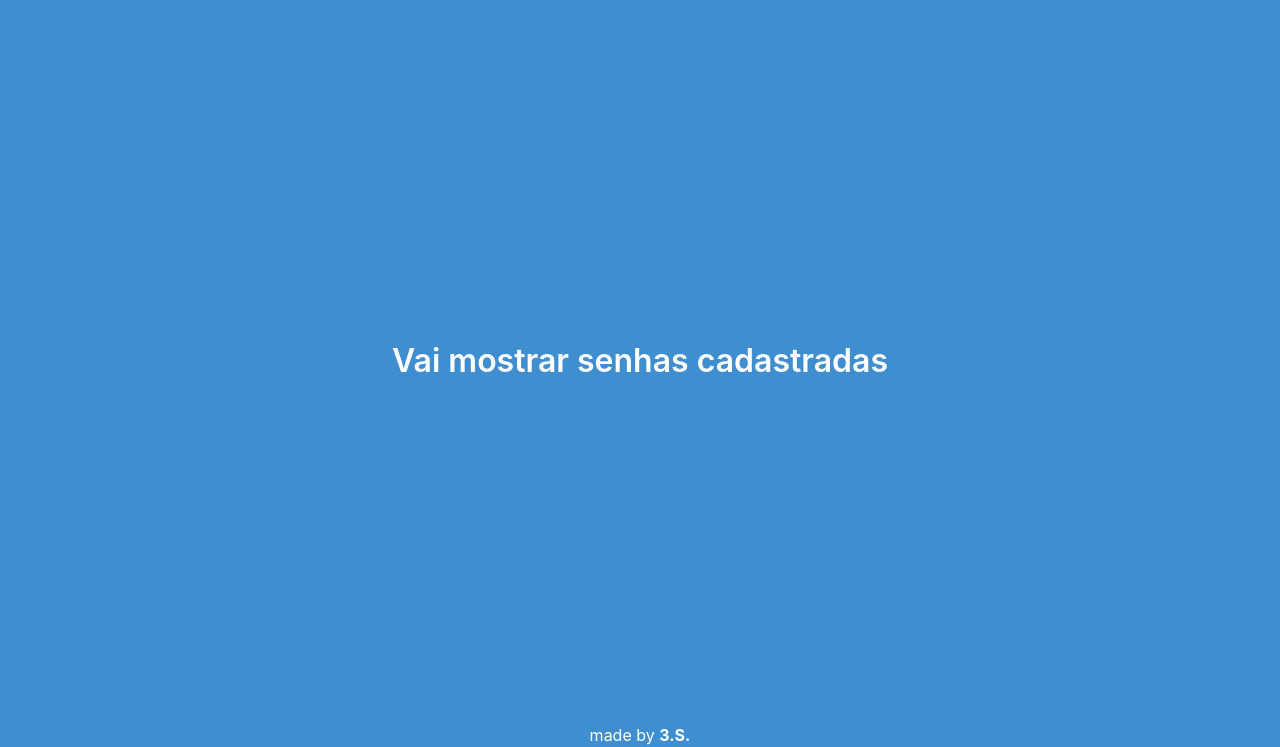
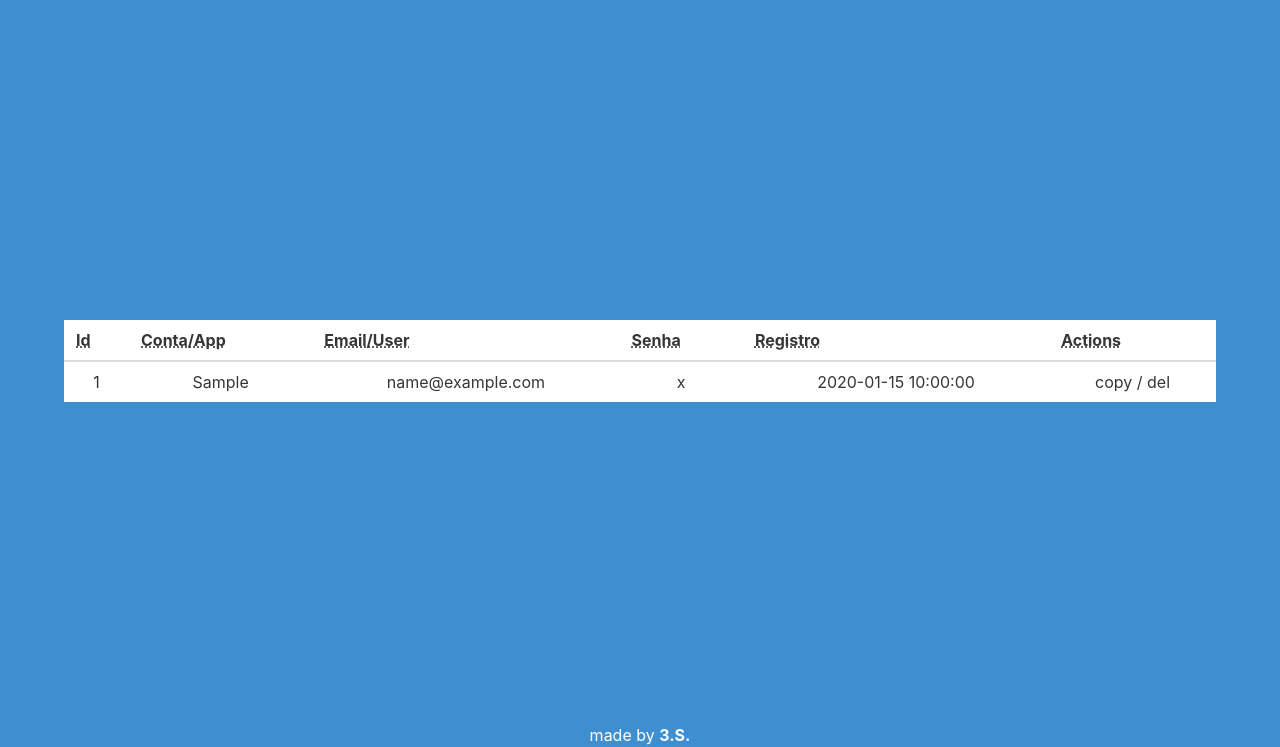
Before and after one commit to es99/password-generator, a Flask app: page /senhas in a window 1280 px wide. Shown: the part 53-800 px from the top of the page. Run offline with Flask 2, Linux system fonts and the light colour scheme; tables that the repository leaves empty hold one stand-in row (values such as "Sample post").

Commit message:
adicionando tabelas e select no banco

```diff
--- a/generatorpass/ext/site/main.py
+++ b/generatorpass/ext/site/main.py
@@ -1,6 +1,7 @@
 from flask import request, render_template
 from flask import Blueprint
 from generatorpass.ext.gerador import generate
+from generatorpass.ext.db.models import Senhas
 
 bp = Blueprint("site", __name__)
 
@@ -20,7 +21,8 @@ def index():
 
 @bp.route('/senhas')
 def senhas():
-    return render_template("senhas.html")
+    items = Senhas.query.all()
+    return render_template("senhas.html", items=items)
 
 @bp.route('/about')
 def about():
--- a/generatorpass/templates/senhas.html
+++ b/generatorpass/templates/senhas.html
@@ -10,5 +10,29 @@
 {% endblock %}
 
 {% block main %}
-    <h1 class="title">Vai mostrar senhas cadastradas</h1>
+    <table class="table is-hoverable is-fullwidth">
+
+            <thead>
+                <tr>
+                    <th><abbr title="id">Id</abbr></th>
+                    <th><abbr title="conta_app">Conta/App</abbr></th>
+                    <th><abbr title="email_user">Email/User</abbr></th>
+                    <th><abbr title="passwd">Senha</abbr></th>
+                    <th><abbr title="data">Registro</abbr></th>
+                    <th><abbr title="action">Actions</abbr></th>
+                </tr>
+            </thead>
+            <tbody>
+            {% for item in items %}
+                <tr>
+                    <td>{{ item.id }}</td>
+                    <td>{{ item.conta_app }}</td>
+                    <td>{{ item.user_email }}</td>
+                    <td>{{ item.passwd }}</td>
+                    <td>{{ item.data_raw }}</td>
+                    <td><a href="#">copy</a> / <a href="#">del</a></td>
+                </tr>
+            </tbody>
+            {% endfor %}
+    </table>
 {% endblock %}
```
Also changed, not shown: README.md.
